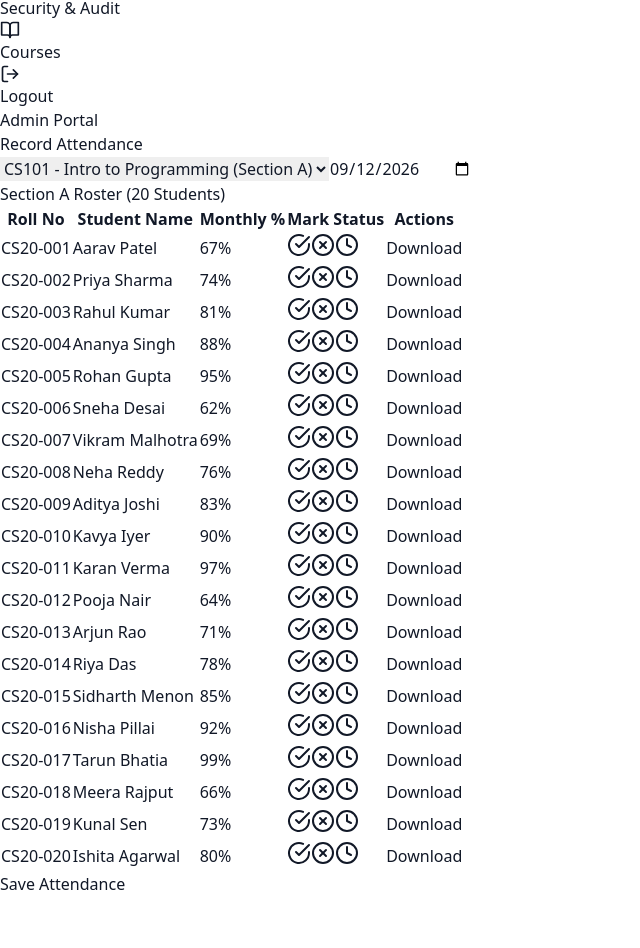
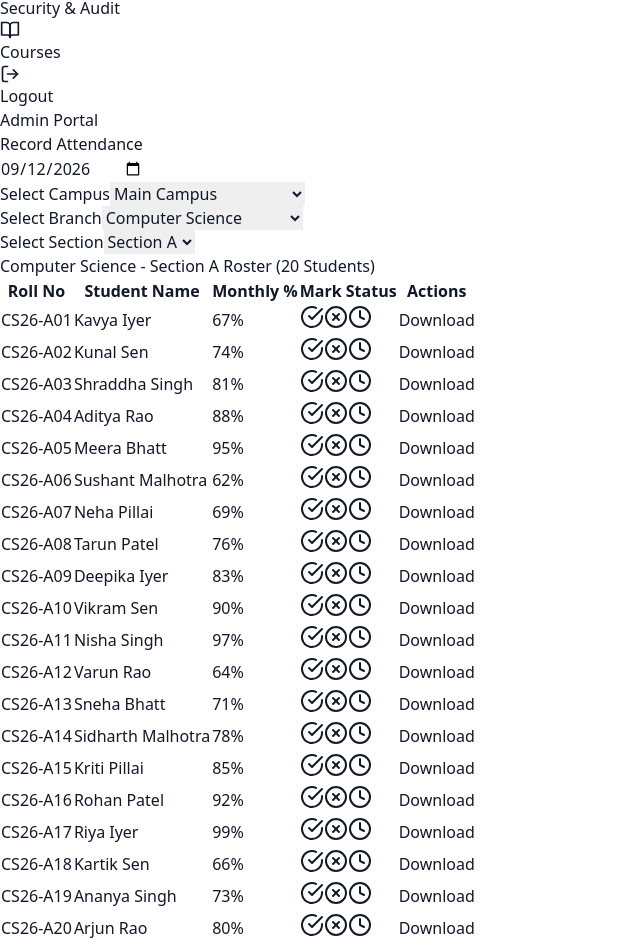
Before and after one commit to rachapudiavinash99-ops/Smart-Education-University-Management-System, a React (Vite) app in the folder frontend/: page /dashboard/attendance in a window 1280 px wide. Shown: the part 1161-2109 px from the top of the page, without its empty margins (0-640 px from the left). Before the commit the page ends 2057 px from the top, so only its background shows below. Built offline with nearby package versions, Linux system fonts and the light colour scheme.

Commit message:
feat: implement dynamic attendance filtering by campus, branch, and section

```diff
--- a/frontend/src/pages/academics/Attendance.tsx
+++ b/frontend/src/pages/academics/Attendance.tsx
@@ -1,59 +1,39 @@
-import React, { useState } from 'react';
+import React, { useState, useEffect } from 'react';
 import { CheckCircle, XCircle, Clock } from 'lucide-react';
 
-const sectionA = [
-  { id: 1, name: 'Aarav Patel', roll: 'CS20-001', status: 'PRESENT' },
-  { id: 2, name: 'Priya Sharma', roll: 'CS20-002', status: 'PRESENT' },
-  { id: 3, name: 'Rahul Kumar', roll: 'CS20-003', status: 'LATE' },
-  { id: 4, name: 'Ananya Singh', roll: 'CS20-004', status: 'PRESENT' },
-  { id: 5, name: 'Rohan Gupta', roll: 'CS20-005', status: 'PRESENT' },
-  { id: 6, name: 'Sneha Desai', roll: 'CS20-006', status: 'ABSENT' },
-  { id: 7, name: 'Vikram Malhotra', roll: 'CS20-007', status: 'PRESENT' },
-  { id: 8, name: 'Neha Reddy', roll: 'CS20-008', status: 'PRESENT' },
-  { id: 9, name: 'Aditya Joshi', roll: 'CS20-009', status: 'PRESENT' },
-  { id: 10, name: 'Kavya Iyer', roll: 'CS20-010', status: 'PRESENT' },
-  { id: 11, name: 'Karan Verma', roll: 'CS20-011', status: 'LATE' },
-  { id: 12, name: 'Pooja Nair', roll: 'CS20-012', status: 'PRESENT' },
-  { id: 13, name: 'Arjun Rao', roll: 'CS20-013', status: 'PRESENT' },
-  { id: 14, name: 'Riya Das', roll: 'CS20-014', status: 'ABSENT' },
-  { id: 15, name: 'Sidharth Menon', roll: 'CS20-015', status: 'PRESENT' },
-  { id: 16, name: 'Nisha Pillai', roll: 'CS20-016', status: 'PRESENT' },
-  { id: 17, name: 'Tarun Bhatia', roll: 'CS20-017', status: 'PRESENT' },
-  { id: 18, name: 'Meera Rajput', roll: 'CS20-018', status: 'LATE' },
-  { id: 19, name: 'Kunal Sen', roll: 'CS20-019', status: 'PRESENT' },
-  { id: 20, name: 'Ishita Agarwal', roll: 'CS20-020', status: 'PRESENT' },
-];
+const CAMPUSES = ['Main Campus', 'North Campus', 'Chinni Education Unit', 'Commerce & Arts Wing'];
+const BRANCHES = ['Computer Science', 'Mechanical Engineering', 'Civil Engineering', 'Electrical Engineering', 'Electronics & Comm'];
+const SECTIONS = ['A', 'B', 'C', 'D'];
 
-const sectionB = [
-  { id: 21, name: 'Aditi Sharma', roll: 'CS20-021', status: 'PRESENT' },
-  { id: 22, name: 'Varun Dhawan', roll: 'CS20-022', status: 'ABSENT' },
-  { id: 23, name: 'Simran Kaur', roll: 'CS20-023', status: 'PRESENT' },
-  { id: 24, name: 'Aakash Singh', roll: 'CS20-024', status: 'PRESENT' },
-  { id: 25, name: 'Deepika Padukone', roll: 'CS20-025', status: 'LATE' },
-  { id: 26, name: 'Ranbir Kapoor', roll: 'CS20-026', status: 'PRESENT' },
-  { id: 27, name: 'Alia Bhatt', roll: 'CS20-027', status: 'PRESENT' },
-  { id: 28, name: 'Kartik Aaryan', roll: 'CS20-028', status: 'ABSENT' },
-  { id: 29, name: 'Kriti Sanon', roll: 'CS20-029', status: 'PRESENT' },
-  { id: 30, name: 'Sushant Singh', roll: 'CS20-030', status: 'PRESENT' },
-  { id: 31, name: 'Kiara Advani', roll: 'CS20-031', status: 'PRESENT' },
-  { id: 32, name: 'Tiger Shroff', roll: 'CS20-032', status: 'LATE' },
-  { id: 33, name: 'Shraddha Kapoor', roll: 'CS20-033', status: 'PRESENT' },
-  { id: 34, name: 'Ayushmann Khurrana', roll: 'CS20-034', status: 'PRESENT' },
-  { id: 35, name: 'Taapsee Pannu', roll: 'CS20-035', status: 'PRESENT' },
-  { id: 36, name: 'Vicky Kaushal', roll: 'CS20-036', status: 'ABSENT' },
-  { id: 37, name: 'Katrina Kaif', roll: 'CS20-037', status: 'PRESENT' },
-  { id: 38, name: 'Salman Khan', roll: 'CS20-038', status: 'LATE' },
-  { id: 39, name: 'Shahrukh Khan', roll: 'CS20-039', status: 'PRESENT' },
-  { id: 40, name: 'Aamir Khan', roll: 'CS20-040', status: 'PRESENT' },
-];
+const FIRST_NAMES = ['Aarav', 'Priya', 'Rahul', 'Ananya', 'Rohan', 'Sneha', 'Vikram', 'Neha', 'Aditya', 'Kavya', 'Karan', 'Pooja', 'Arjun', 'Riya', 'Sidharth', 'Nisha', 'Tarun', 'Meera', 'Kunal', 'Ishita', 'Ranbir', 'Alia', 'Kartik', 'Kriti', 'Varun', 'Deepika', 'Sushant', 'Shraddha'];
+const LAST_NAMES = ['Patel', 'Sharma', 'Kumar', 'Singh', 'Gupta', 'Desai', 'Malhotra', 'Reddy', 'Joshi', 'Iyer', 'Verma', 'Nair', 'Rao', 'Das', 'Menon', 'Pillai', 'Bhatia', 'Rajput', 'Sen', 'Agarwal', 'Kapoor', 'Bhatt', 'Khanna', 'Chopra'];
 
-const Attendance = () => {
-  const [currentSection, setCurrentSection] = useState('A');
-  const [studentsA, setStudentsA] = useState(sectionA);
-  const [studentsB, setStudentsB] = useState(sectionB);
+export default function Attendance() {
+  const [campus, setCampus] = useState(CAMPUSES[0]);
+  const [branch, setBranch] = useState(BRANCHES[0]);
+  const [section, setSection] = useState(SECTIONS[0]);
 
-  const activeStudents = currentSection === 'A' ? studentsA : studentsB;
-  const setActiveStudents = currentSection === 'A' ? setStudentsA : setStudentsB;
+  const [activeStudents, setActiveStudents] = useState<any[]>([]);
+
+  // Generate 20 pseudo-random unique students whenever filters change
+  useEffect(() => {
+    // Generate a deterministic seed based on selected strings so the names stay consistent for the same combination
+    const seed = campus.length * 10 + branch.length * 5 + section.charCodeAt(0);
+    const generated = [];
+    for (let i = 1; i <= 20; i++) {
+      const fn = FIRST_NAMES[(seed * i * 3) % FIRST_NAMES.length];
+      const ln = LAST_NAMES[(seed * i * 7) % LAST_NAMES.length];
+      const branchCode = branch.split(' ').map(w => w[0]).join('').substring(0, 2).toUpperCase();
+
+      generated.push({
+        id: i,
+        name: `${fn} ${ln}`,
+        roll: `${branchCode}26-${section}${i < 10 ? '0' : ''}${i}`,
+        status: (i * seed) % 7 === 0 ? 'ABSENT' : (i * seed) % 5 === 0 ? 'LATE' : 'PRESENT'
+      });
+    }
+    setActiveStudents(generated);
+  }, [campus, branch, section]);
 
   const markAttendance = (id: number, status: string) => {
     setActiveStudents(activeStudents.map(s => s.id === id ? { ...s, status } : s));
@@ -63,22 +43,48 @@ const Attendance = () => {
     <div>
       <div className="flex justify-between items-center mb-6">
         <h3 className="text-2xl font-semibold text-gray-800 dark:text-white">Record Attendance</h3>
-        <div className="flex space-x-2">
+        <input type="date" className="border border-gray-300 dark:border-gray-600 bg-white dark:bg-gray-700 text-gray-900 dark:text-white rounded-md px-4 py-2 shadow-sm" defaultValue={new Date().toISOString().split('T')[0]} />
+      </div>
+
+      {/* Filters */}
+      <div className="grid grid-cols-1 md:grid-cols-3 gap-4 mb-6">
+        <div>
+          <label className="block text-sm font-medium text-gray-700 dark:text-gray-300 mb-1">Select Campus</label>
           <select
-            className="border border-gray-300 dark:border-gray-600 bg-white dark:bg-gray-700 text-gray-900 dark:text-white rounded-md px-3 py-2"
-            value={currentSection}
-            onChange={(e) => setCurrentSection(e.target.value)}
+            className="w-full border border-gray-300 dark:border-gray-600 bg-white dark:bg-gray-700 text-gray-900 dark:text-white rounded-md px-3 py-2 shadow-sm"
+            value={campus}
+            onChange={(e) => setCampus(e.target.value)}
           >
-            <option value="A">CS101 - Intro to Programming (Section A)</option>
-            <option value="B">CS102 - Data Structures (Section B)</option>
+            {CAMPUSES.map(c => <option key={c} value={c}>{c}</option>)}
           </select>
-          <input type="date" className="border border-gray-300 dark:border-gray-600 bg-white dark:bg-gray-700 text-gray-900 dark:text-white rounded-md px-3 py-2" defaultValue={new Date().toISOString().split('T')[0]} />
+        </div>
+        <div>
+          <label className="block text-sm font-medium text-gray-700 dark:text-gray-300 mb-1">Select Branch</label>
+          <select
+            className="w-full border border-gray-300 dark:border-gray-600 bg-white dark:bg-gray-700 text-gray-900 dark:text-white rounded-md px-3 py-2 shadow-sm"
+            value={branch}
+            onChange={(e) => setBranch(e.target.value)}
+          >
+            {BRANCHES.map(b => <option key={b} value={b}>{b}</option>)}
+          </select>
+        </div>
+        <div>
+          <label className="block text-sm font-medium text-gray-700 dark:text-gray-300 mb-1">Select Section</label>
+          <select
+            className="w-full border border-gray-300 dark:border-gray-600 bg-white dark:bg-gray-700 text-gray-900 dark:text-white rounded-md px-3 py-2 shadow-sm"
+            value={section}
+            onChange={(e) => setSection(e.target.value)}
+          >
+            {SECTIONS.map(s => <option key={s} value={s}>Section {s}</option>)}
+          </select>
         </div>
       </div>
 
       <div className="bg-white dark:bg-gray-800 shadow rounded-lg overflow-hidden border border-gray-200 dark:border-gray-700">
         <div className="px-6 py-4 border-b border-gray-200 dark:border-gray-700 flex justify-between items-center bg-gray-50 dark:bg-gray-900/50">
-          <h4 className="text-lg font-medium text-gray-800 dark:text-white">Section {currentSection} Roster (20 Students)</h4>
+          <h4 className="text-lg font-medium text-gray-800 dark:text-white">
+            {branch} - Section {section} Roster ({activeStudents.length} Students)
+          </h4>
         </div>
         <table className="min-w-full divide-y divide-gray-200 dark:divide-gray-700">
           <thead className="bg-gray-50 dark:bg-gray-900/50">
@@ -92,7 +98,7 @@ const Attendance = () => {
           </thead>
           <tbody className="bg-white dark:bg-gray-800 divide-y divide-gray-200 dark:divide-gray-700">
             {activeStudents.map((student) => {
-              const monthlyAttendance = 60 + (student.id * 7 % 40); // Generate deterministic pseudo-random %
+              const monthlyAttendance = 60 + (student.id * 7 % 40);
 
               const downloadReport = () => {
                 const csvContent = "data:text/csv;charset=utf-8,Date,Status\\n2026-09-01,PRESENT\\n2026-09-02,PRESENT\\n2026-09-03,ABSENT\\n2026-09-04,LATE\\n";
@@ -106,7 +112,7 @@ const Attendance = () => {
               };
 
               return (
-              <tr key={student.id} className="hover:bg-gray-50 dark:hover:bg-gray-700/50">
+              <tr key={student.id} className="hover:bg-gray-50 dark:hover:bg-gray-700/50 transition-colors">
                 <td className="px-6 py-4 whitespace-nowrap text-sm font-medium text-gray-900 dark:text-white">{student.roll}</td>
                 <td className="px-6 py-4 whitespace-nowrap text-sm text-gray-500 dark:text-gray-400 font-medium">{student.name}</td>
                 <td className="px-6 py-4 whitespace-nowrap text-center">
@@ -117,25 +123,25 @@ const Attendance = () => {
                 <td className="px-6 py-4 whitespace-nowrap flex justify-center space-x-2">
                   <button
                     onClick={() => markAttendance(student.id, 'PRESENT')}
-                    className={`p-2 rounded-full ${student.status === 'PRESENT' ? 'bg-green-100 text-green-600' : 'text-gray-400 hover:text-green-500'}`}
+                    className={`p-2 rounded-full transition-colors ${student.status === 'PRESENT' ? 'bg-green-100 text-green-600' : 'text-gray-400 hover:bg-gray-100 dark:hover:bg-gray-700 hover:text-green-500'}`}
                   >
                     <CheckCircle size={24} />
                   </button>
                   <button
                     onClick={() => markAttendance(student.id, 'ABSENT')}
-                    className={`p-2 rounded-full ${student.status === 'ABSENT' ? 'bg-red-100 text-red-600' : 'text-gray-400 hover:text-red-500'}`}
+                    className={`p-2 rounded-full transition-colors ${student.status === 'ABSENT' ? 'bg-red-100 text-red-600' : 'text-gray-400 hover:bg-gray-100 dark:hover:bg-gray-700 hover:text-red-500'}`}
                   >
                     <XCircle size={24} />
                   </button>
                   <button
                     onClick={() => markAttendance(student.id, 'LATE')}
-                    className={`p-2 rounded-full ${student.status === 'LATE' ? 'bg-yellow-100 text-yellow-600' : 'text-gray-400 hover:text-yellow-500'}`}
+                    className={`p-2 rounded-full transition-colors ${student.status === 'LATE' ? 'bg-yellow-100 text-yellow-600' : 'text-gray-400 hover:bg-gray-100 dark:hover:bg-gray-700 hover:text-yellow-500'}`}
                   >
                     <Clock size={24} />
                   </button>
                 </td>
                 <td className="px-6 py-4 whitespace-nowrap text-right text-sm font-medium">
-                  <button onClick={downloadReport} className="text-blue-600 hover:text-blue-900 dark:text-blue-400 dark:hover:text-blue-300">
+                  <button onClick={downloadReport} className="text-indigo-600 hover:text-indigo-900 dark:text-indigo-400 dark:hover:text-indigo-300">
                     Download
                   </button>
                 </td>
@@ -144,11 +150,11 @@ const Attendance = () => {
           </tbody>
         </table>
         <div className="p-4 border-t border-gray-200 dark:border-gray-700 flex justify-end">
-          <button className="bg-blue-600 text-white px-6 py-2 rounded-md hover:bg-blue-700 font-medium">Save Attendance</button>
+          <button className="bg-amber-600 text-white px-6 py-2 rounded-md hover:bg-amber-700 font-medium transition-colors shadow-sm">
+            Save Attendance
+          </button>
         </div>
       </div>
     </div>
   );
-};
-
-export default Attendance;
+}
```
